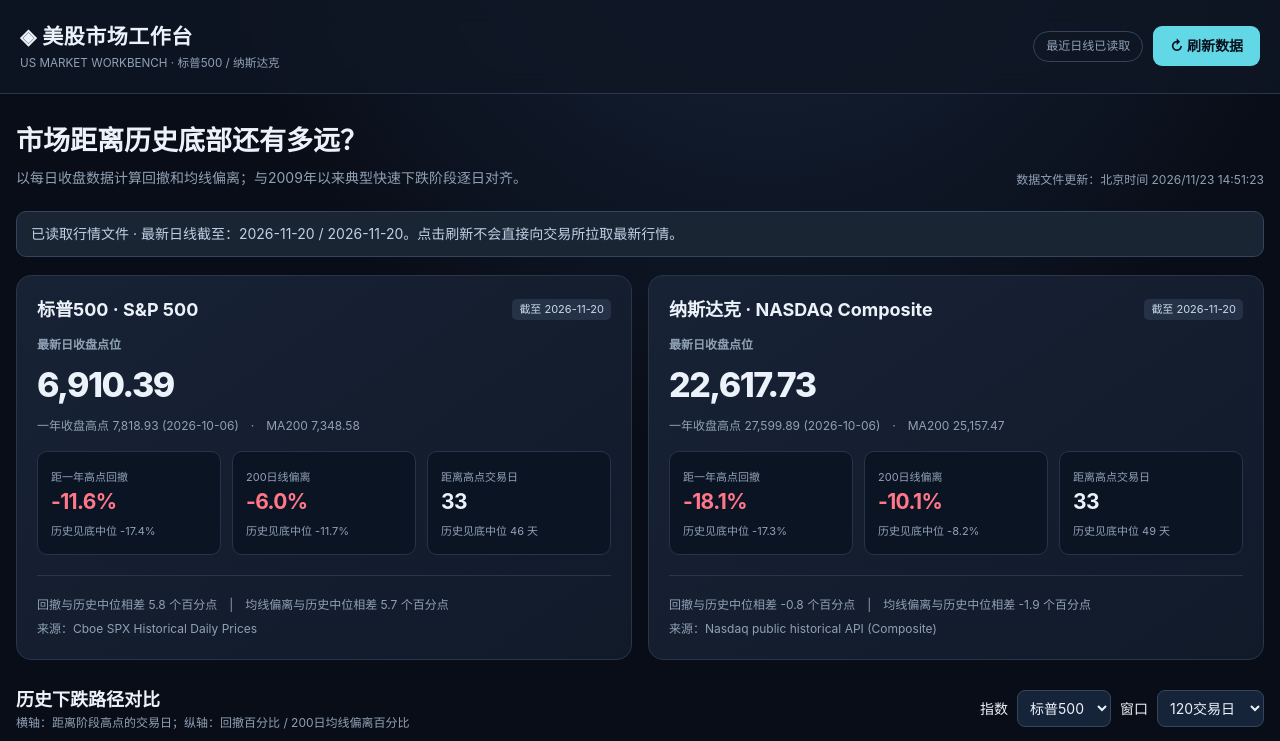
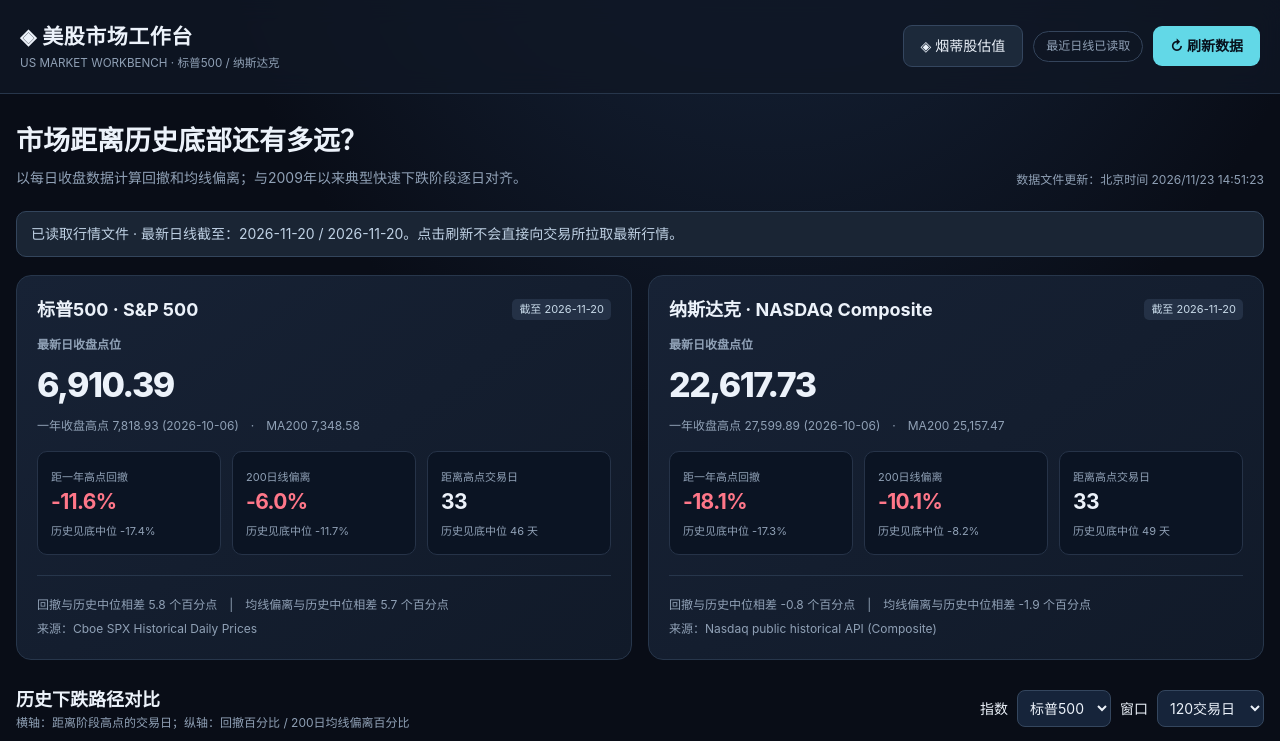
Before and after one commit to huashihao94-ux/us-market-workbench, a plain HTML site: page index.html in a window 1280 px wide. Shown: the top 741 px of the page. Drawn offline with nearby package versions, Linux system fonts and the light colour scheme.

Commit message:
feat: add link to cigar-butt stock valuation page

```diff
--- a/index.html
+++ b/index.html
@@ -10,7 +10,7 @@
 </style>
 </head>
 <body>
-<header><div><strong>◈ 美股市场工作台</strong><small>US MARKET WORKBENCH · 标普500 / 纳斯达克</small></div><div class="nav"><span class="pill" id="fresh">等待行情数据</span><button class="btn primary" id="refresh">↻ 刷新数据</button></div></header>
+<header><div><strong>◈ 美股市场工作台</strong><small>US MARKET WORKBENCH · 标普500 / 纳斯达克</small></div><div class="nav"><a href="burry.html" class="btn" style="text-decoration:none;color:inherit">◈ 烟蒂股估值</a><span class="pill" id="fresh">等待行情数据</span><button class="btn primary" id="refresh">↻ 刷新数据</button></div></header>
 <main class="wrap">
 <section class="intro"><div><h1>市场距离历史底部还有多远？</h1><div class="muted">以每日收盘数据计算回撤和均线偏离；与2009年以来典型快速下跌阶段逐日对齐。</div></div><div class="small muted" id="updateTime">尚无更新记录</div></section>
 <div id="status" class="status">正在加载行情数据…</div>
```
